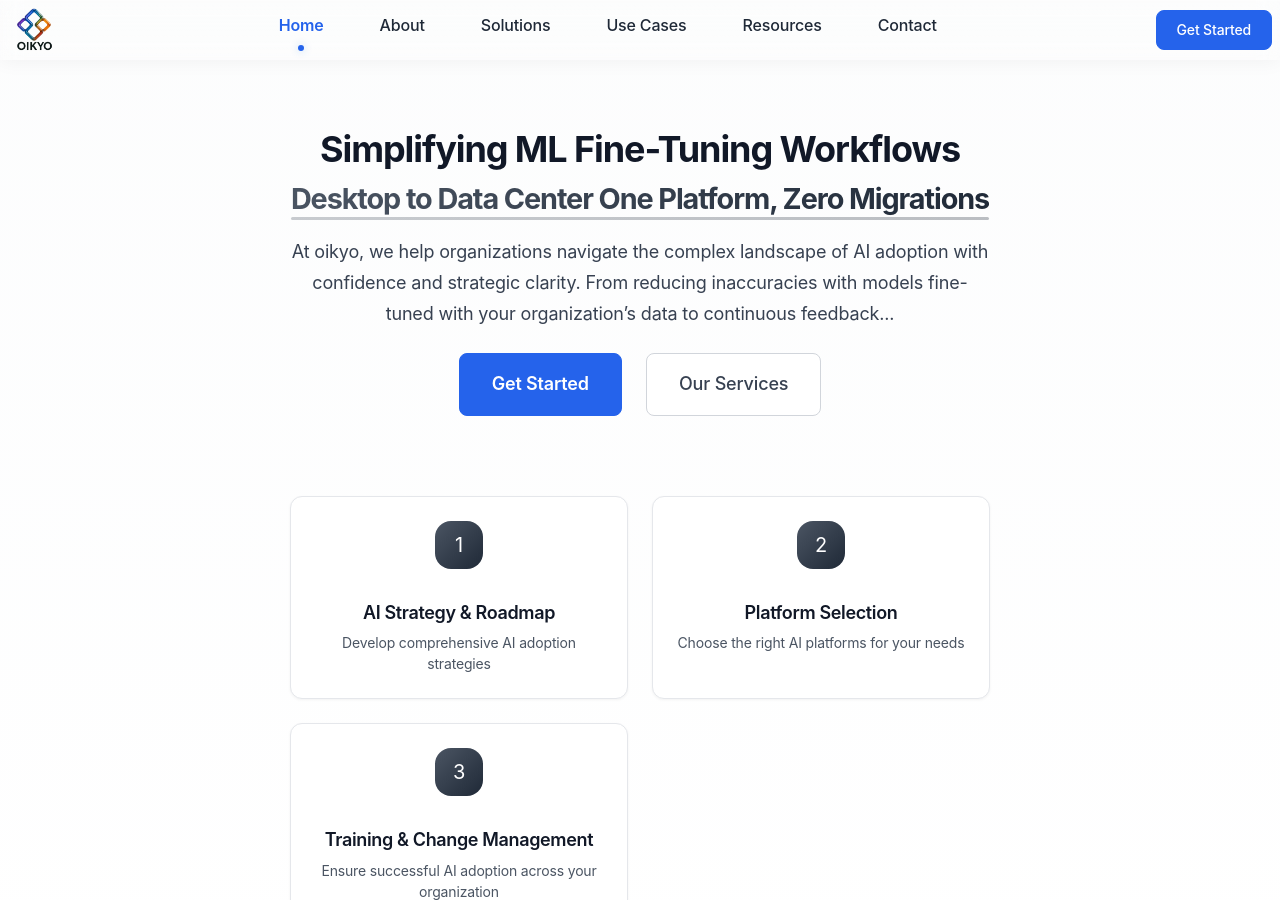
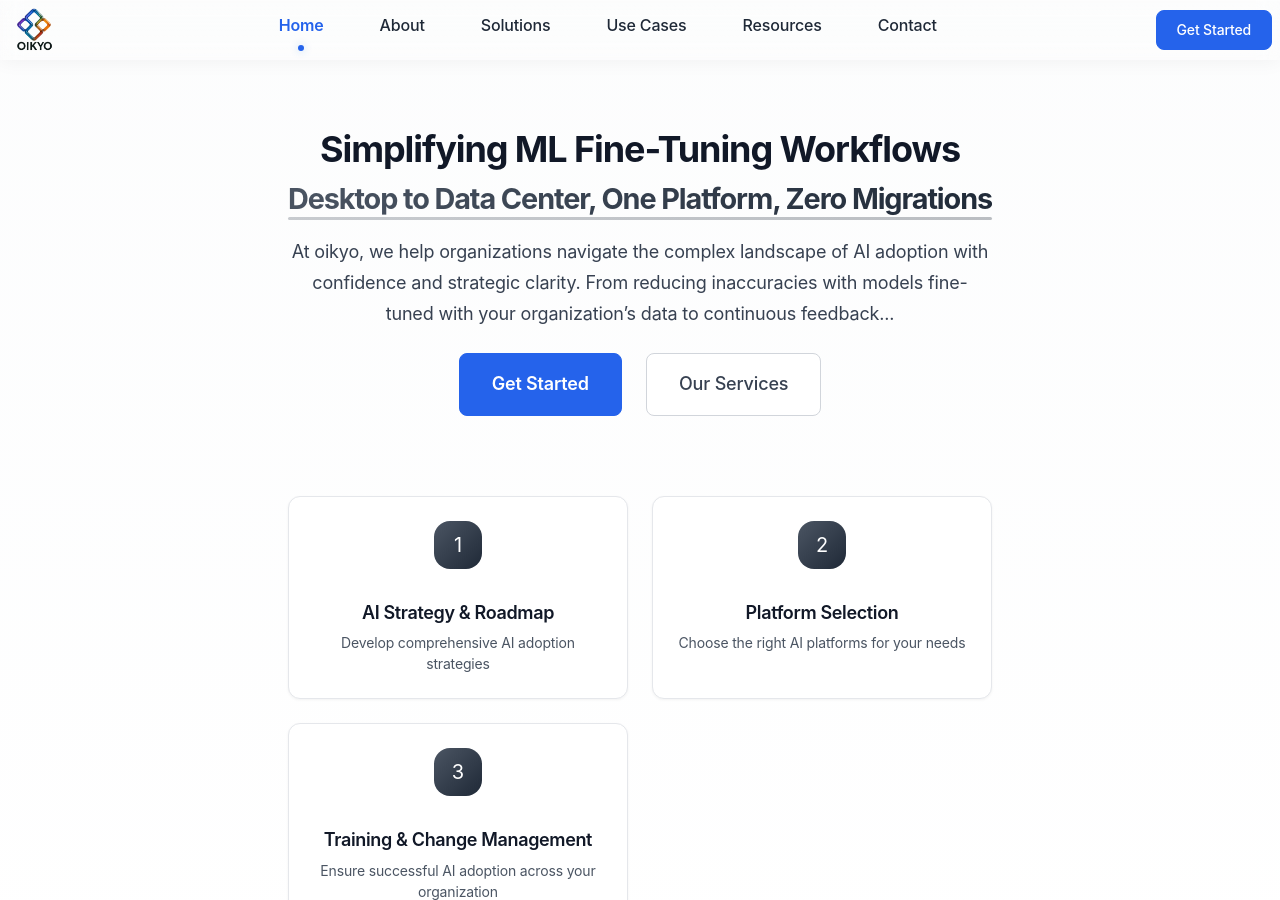
Before and after one commit to oikyoai/oikyo.ai, a Jekyll site: the page built from index.md, in a window 1280 px wide and 900 px high. Built offline with Jekyll 4.4.1, drawn with Linux system fonts in a browser that asks for light colours.

Commit message:
fixing headline

```diff
--- a/index.md
+++ b/index.md
@@ -2,6 +2,6 @@
 layout: home
 title: "Simplifying ML Fine-Tuning Workflows"
 highlight1: ""
-highlight2: "Desktop to Data Center One Platform, Zero Migrations"
+highlight2: "Desktop to Data Center, One Platform, Zero Migrations"
 ---
 At **oikyo**, we help organizations navigate the complex landscape of AI adoption with confidence and strategic clarity. From reducing inaccuracies with models fine-tuned with your organization's data to continuous feedback loops and cloud hosting solutions, you are in the driver's seat of your AI, controlling the cost and accuracy.
```
